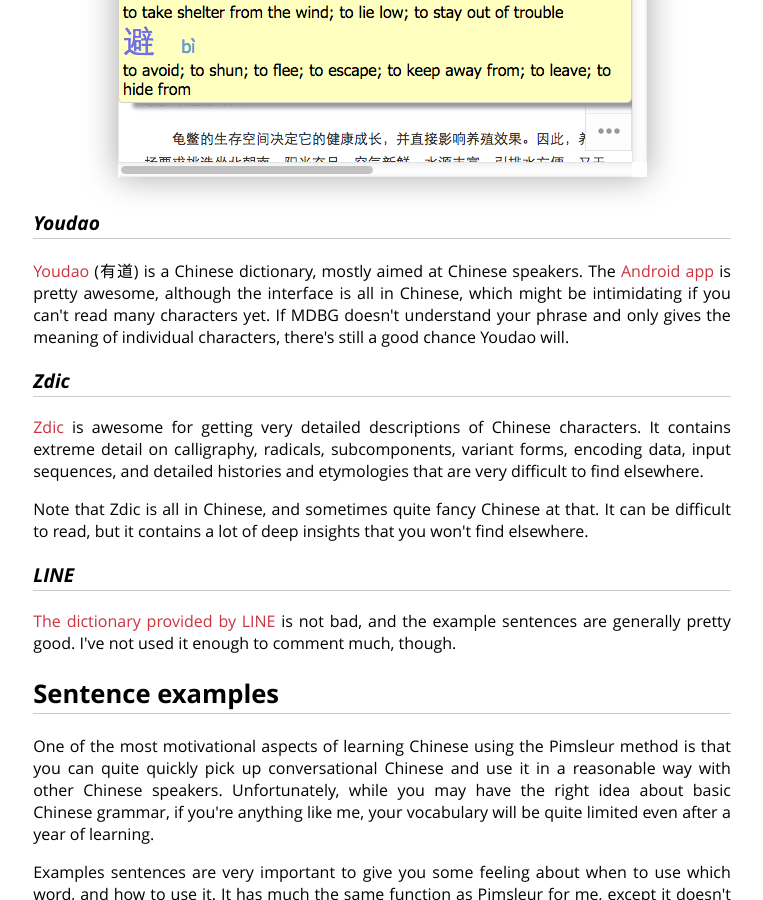
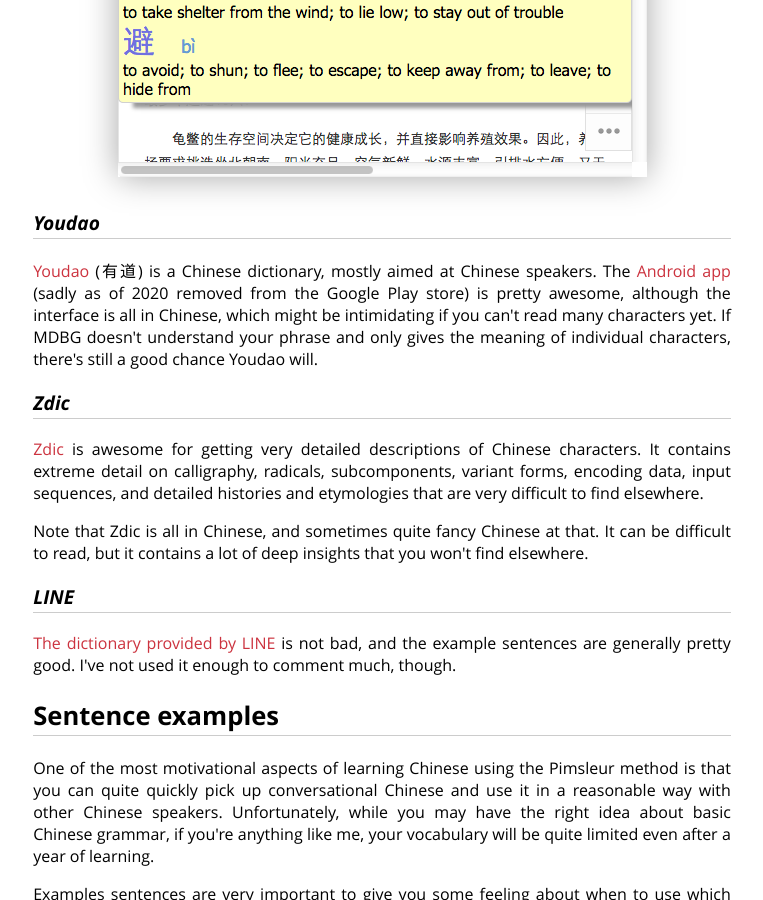
Before and after one commit to cdown/chrisdown.name, a Jekyll site: the page built from _posts/2015-01-29-resources-to-improve-mandarin-proficiency.md, in a window 1280 px wide and 900 px high, scrolled down 2447 px. Shown: the whole window, without its empty margins (258-1021 px from the left). Built offline with Jekyll 4.4.1, drawn with Linux system fonts in a browser that asks for light colours.

```diff
--- a/_posts/2015-01-29-resources-to-improve-mandarin-proficiency.md
+++ b/_posts/2015-01-29-resources-to-improve-mandarin-proficiency.md
@@ -114,11 +114,12 @@ looks:
 
 ### Youdao
 
-[Youdao][] (有道) is a Chinese dictionary, mostly aimed at Chinese speakers.  The
-[Android app][Youdao Android app] is pretty awesome, although the interface is
-all in Chinese, which might be intimidating if you can't read many characters
-yet. If MDBG doesn't understand your phrase and only gives the meaning of
-individual characters, there's still a good chance Youdao will.
+[Youdao][] (有道) is a Chinese dictionary, mostly aimed at Chinese speakers.
+The [Android app][Youdao Android app] (sadly as of 2020 removed from the Google
+Play store) is pretty awesome, although the interface is all in Chinese, which
+might be intimidating if you can't read many characters yet. If MDBG doesn't
+understand your phrase and only gives the meaning of individual characters,
+there's still a good chance Youdao will.
 
 ### Zdic
 
@@ -193,7 +194,7 @@ the subtleties of Chinese tonality.
 [Iciba]: http://www.iciba.com
 [Tatoeba]: http://tatoeba.org
 [Youdao]: http://www.youdao.com
-[Youdao Android app]: https://play.google.com/store/apps/details?id=com.youdao.dict
+[Youdao Android app]: http://m.youdao.com
 [Zdic]: http://www.zdic.net
 [Zhongwen]: https://chrome.google.com/webstore/detail/zhongwen-a-chinese-englis/kkmlkkjojmombglmlpbpapmhcaljjkde
 [Carlos]: http://carloslima.name
```
Also changed, not shown: _posts/2014-02-21-unlocking-scancode-locked-storage-devices.md (+1 -1 lines), _posts/2014-06-05-multiple-isolated-ssh-keys-with-ssh-agent-forwarding.md (+3 -3 lines).
